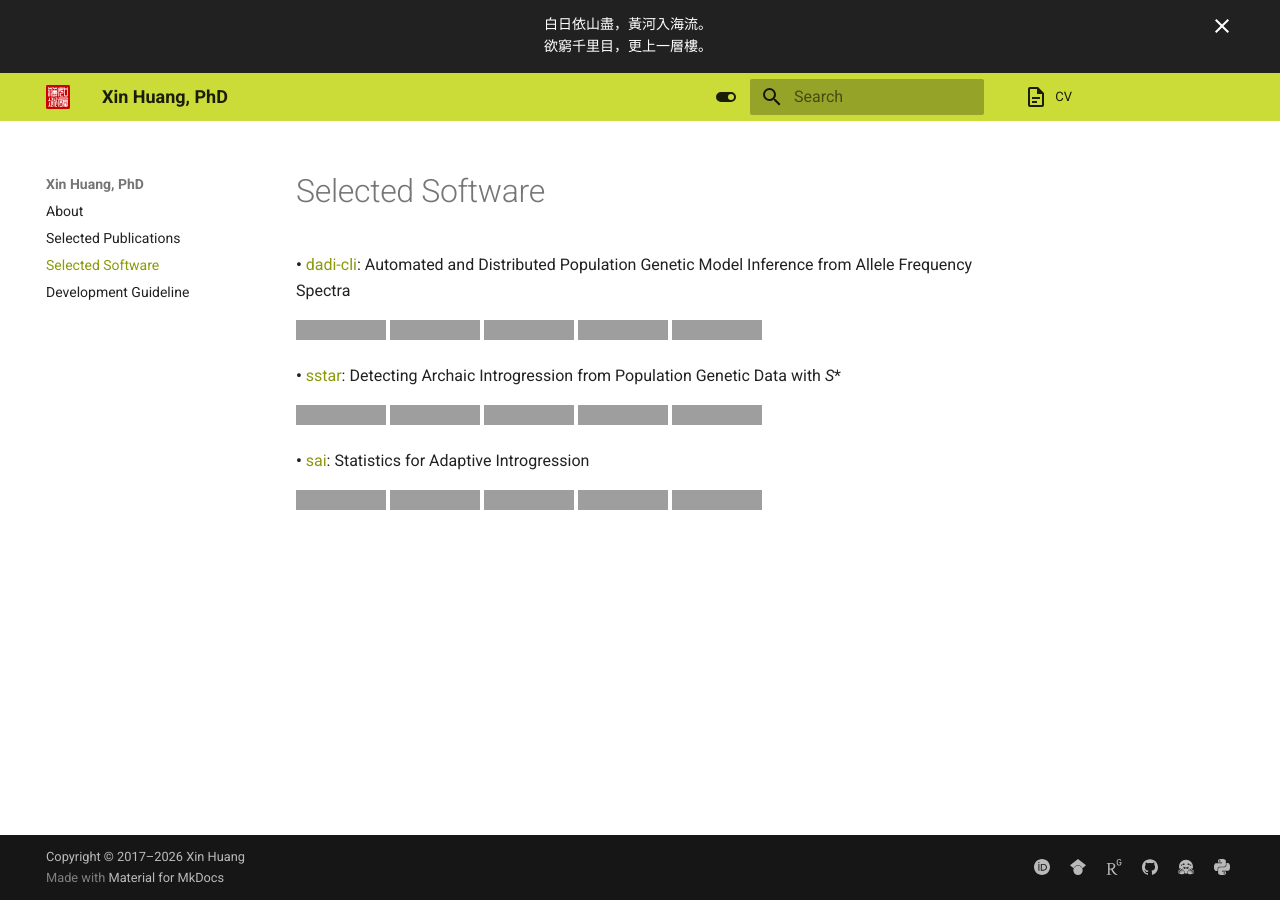
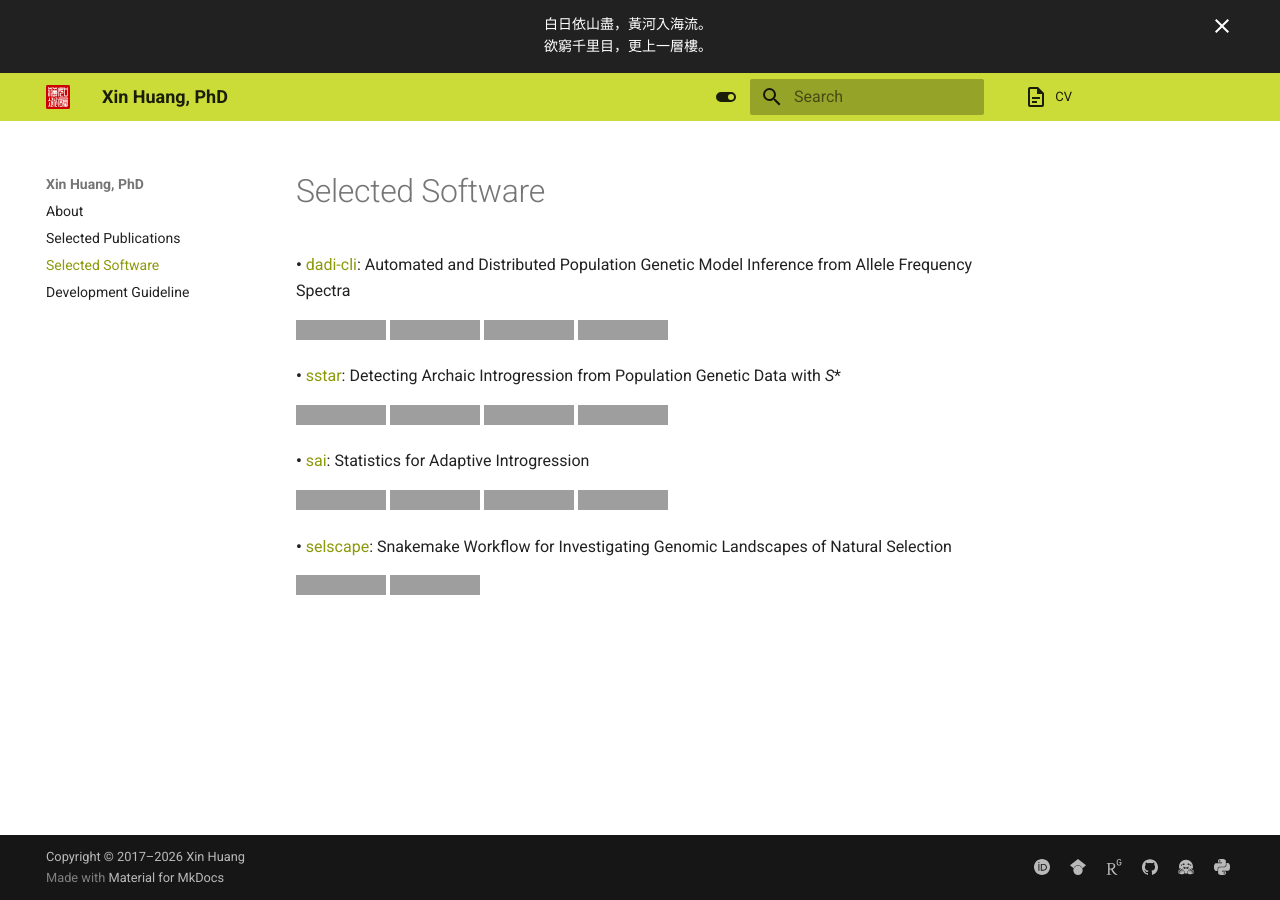
Before and after one commit to xin-huang/xin-huang.github.io, an MkDocs documentation site: the page built from docs/software.md, in a window 1280 px wide. Built offline with MkDocs 1.6.1 and Material for MkDocs 9.7.7, drawn with Linux system fonts in a browser that asks for light colours; grey boxes are pictures that could not be loaded.

Commit message:
update software

```diff
--- a/docs/software.md
+++ b/docs/software.md
@@ -2,24 +2,26 @@
 
 <strong>•</strong> [dadi-cli](https://github.com/xin-huang/dadi-cli): Automated and Distributed Population Genetic Model Inference from Allele Frequency Spectra
 
+[![Documentation Status](https://img.shields.io/readthedocs/dadi-cli?style=flat-square&label=Documentation)](https://dadi-cli.readthedocs.io/en/latest/?badge=latest)
 [![Build Status](https://img.shields.io/github/actions/workflow/status/xin-huang/dadi-cli/build.yml?branch=master&style=flat-square&label=Build%20Status)](https://github.com/xin-huang/dadi-cli/actions)
 [![codecov](https://img.shields.io/codecov/c/github/xin-huang/dadi-cli?token=GI66f4R3RF&style=flat-square&label=Code%20Coverage)](https://codecov.io/gh/xin-huang/dadi-cli)
-[![Documentation Status](https://img.shields.io/readthedocs/dadi-cli?style=flat-square&label=Documentation)](https://dadi-cli.readthedocs.io/en/latest/?badge=latest)
 [![Downloads](https://img.shields.io/conda/dn/conda-forge/dadi-cli?style=flat-square&label=Total%20Downloads)](https://anaconda.org/conda-forge/dadi-cli)
-[![GitHub Repo Stars](https://img.shields.io/github/stars/xin-huang/dadi-cli?style=flat-square&label=GitHub%20Stars&color=%2356b4ea)](https://github.com/xin-huang/dadi-cli)
 
 <strong>•</strong> [sstar](https://github.com/xin-huang/sstar): Detecting Archaic Introgression from Population Genetic Data with *S**
 
+[![Documentation Status](https://img.shields.io/github/actions/workflow/status/xin-huang/sstar/pages/pages-build-deployment?style=flat-square&label=Documentation)](https://xin-huang.github.io/sstar)
 [![Build Status](https://img.shields.io/github/actions/workflow/status/xin-huang/sstar/build.yml?branch=main&style=flat-square&label=Build%20Status)](https://github.com/xin-huang/sstar/actions)
 [![codecov](https://img.shields.io/codecov/c/github/xin-huang/sstar?style=flat-square&label=Code%20Coverage)](https://app.codecov.io/gh/xin-huang/sstar)
-[![Documentation Status](https://img.shields.io/github/actions/workflow/status/xin-huang/sstar/pages/pages-build-deployment?style=flat-square&label=Documentation)](https://xin-huang.github.io/sstar)
 [![Downloads](https://img.shields.io/pepy/dt/sstar?style=flat-square&label=Total%20Downloads)](https://pypi.org/project/sstar/)
-[![GitHub Repo Stars](https://img.shields.io/github/stars/xin-huang/sstar?style=flat-square&label=GitHub%20Stars&color=%2356b4ea)](https://github.com/xin-huang/sstar)
 
 <strong>•</strong> [sai](https://github.com/xin-huang/sai): Statistics for Adaptive Introgression
 
+[![Documentation Status](https://img.shields.io/github/actions/workflow/status/xin-huang/sai/pages/pages-build-deployment?style=flat-square&label=Documentation)](https://xin-huang.github.io/sai)
 [![Build Status](https://img.shields.io/github/actions/workflow/status/xin-huang/sai/build.yaml?branch=main&style=flat-square&label=Build%20Status)](https://github.com/xin-huang/sai/actions)
 [![codecov](https://img.shields.io/codecov/c/github/xin-huang/sai?style=flat-square&label=Code%20Coverage)](https://app.codecov.io/gh/xin-huang/sai)
-[![Documentation Status](https://img.shields.io/github/actions/workflow/status/xin-huang/sai/pages/pages-build-deployment?style=flat-square&label=Documentation)](https://xin-huang.github.io/sai)
 [![Downloads](https://img.shields.io/pepy/dt/sai-pg?style=flat-square&label=Total%20Downloads)](https://pypi.org/project/sai-pg/)
-[![GitHub Repo Stars](https://img.shields.io/github/stars/xin-huang/sai?style=flat-square&label=GitHub%20Stars&color=%2356b4ea)](https://github.com/xin-huang/sai)
+
+<strong>•</strong> [selscape](https://github.com/xin-huang/selscape): Snakemake Workflow for Investigating Genomic Landscapes of Natural Selection
+
+[![Documentation Status](https://img.shields.io/github/actions/workflow/status/xin-huang/selscape/pages/pages-build-deployment?style=flat-square&label=Documentation)](https://xin-huang.github.io/selscape)
+[![Build Status](https://img.shields.io/github/actions/workflow/status/xin-huang/selscape/build.yaml?branch=main&style=flat-square&label=Dry-run)](https://github.com/xin-huang/selscape/actions)
```
